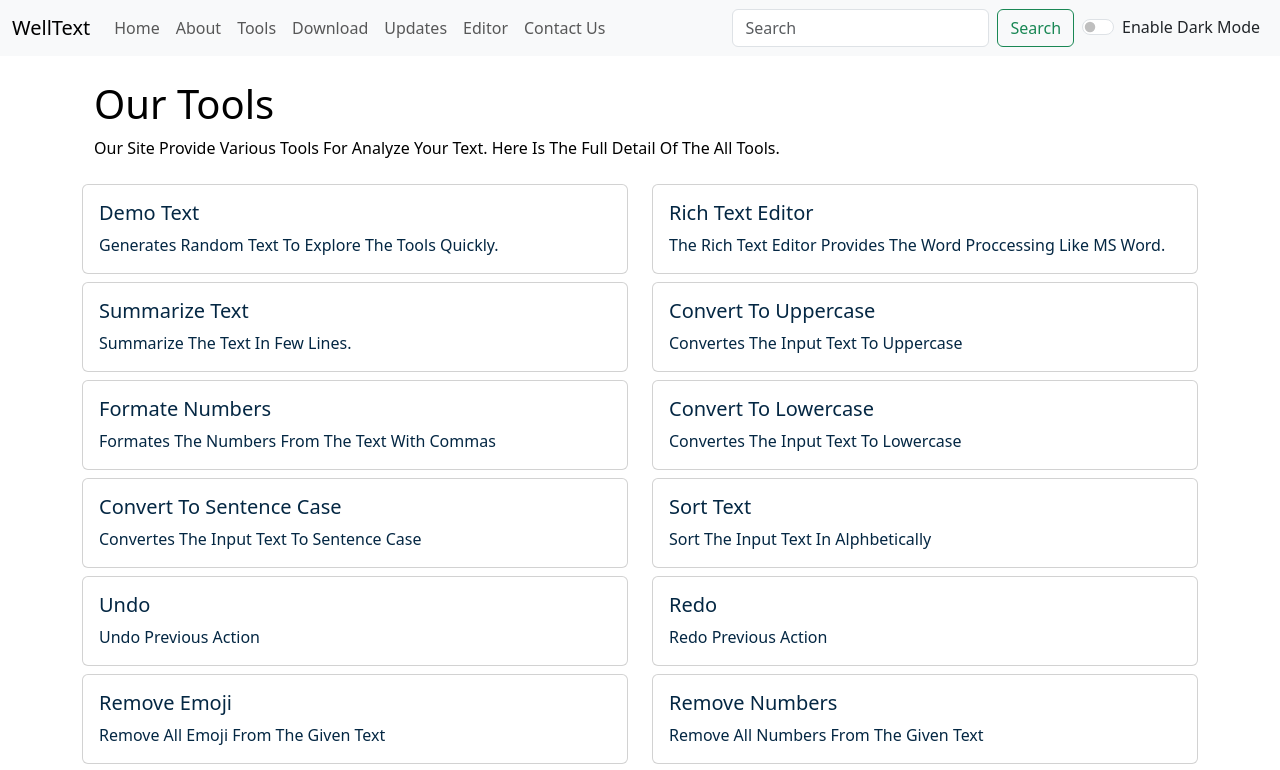
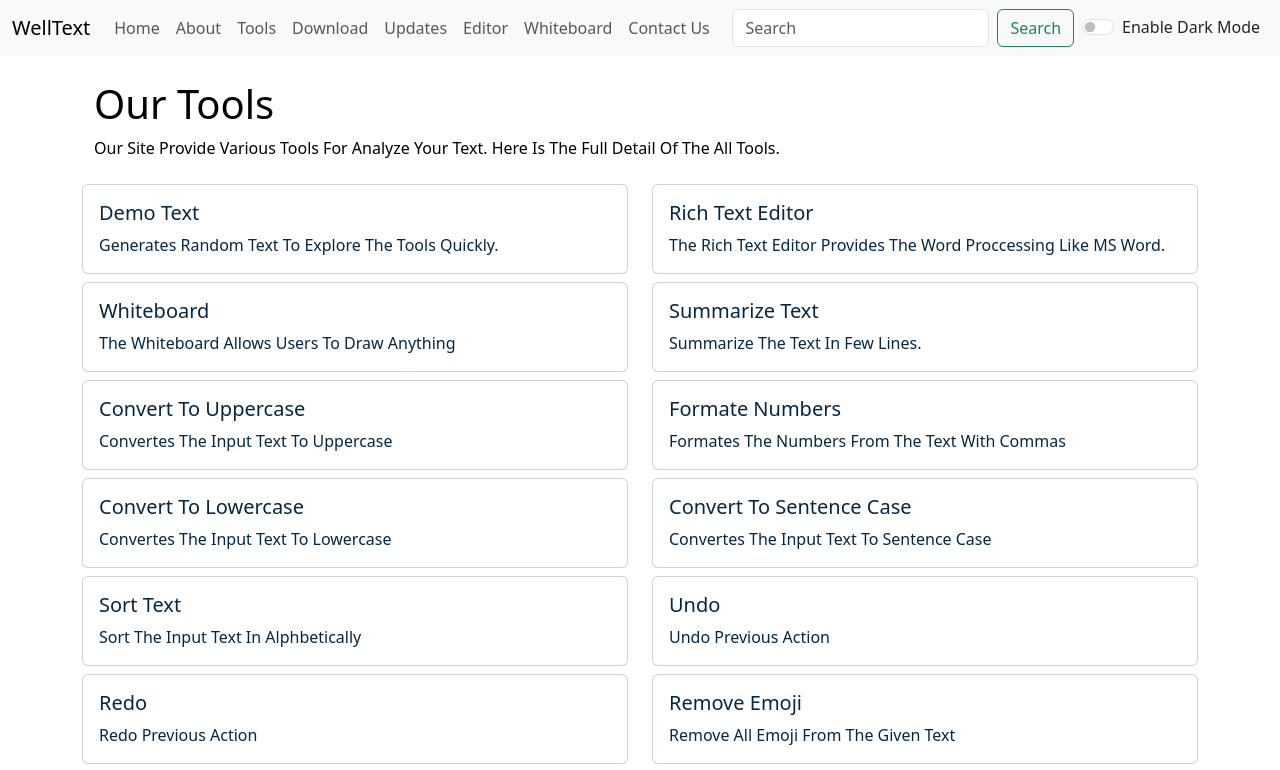
Before and after one commit to Akashmishra1209/codeweb, a React (Create React App) app: page /tools in a window 1280 px wide. Shown: the top 770 px of the page. Built offline with nearby package versions, Linux system fonts and the light colour scheme.

Commit message:
Added Whiteboard To Navbar

```diff
--- a/src/components/Navbar.js
+++ b/src/components/Navbar.js
@@ -35,6 +35,9 @@ export default function Navbar(props) {
               <Link className="nav-link" to="/editor">Editor</Link>
             </li>
             <li className="nav-item">
+              <Link className="nav-link" to="/board">Whiteboard</Link>
+            </li>
+            <li className="nav-item">
               <Link className="nav-link" to="/contact">Contact Us</Link>
             </li>
 
--- a/src/components/Tools.js
+++ b/src/components/Tools.js
@@ -24,6 +24,14 @@ export default function Tools(props) {
                         <div className="card-body">
                             <h5 className="card-title">Rich Text Editor</h5>
                             <p className="card-text">The Rich Text Editor Provides The Word Proccessing Like MS Word.</p>
+                        </div>
+                    </div>
+                </div>
+                <div className="col-sm-6 mb-3 mb-sm-0 mt-xl-2 "  >
+                    <div className="card" style={myStyle} >
+                        <div className="card-body">
+                            <h5 className="card-title">Whiteboard</h5>
+                            <p className="card-text">The Whiteboard Allows Users To Draw Anything</p>
                         </div>
                     </div>
                 </div>
```
